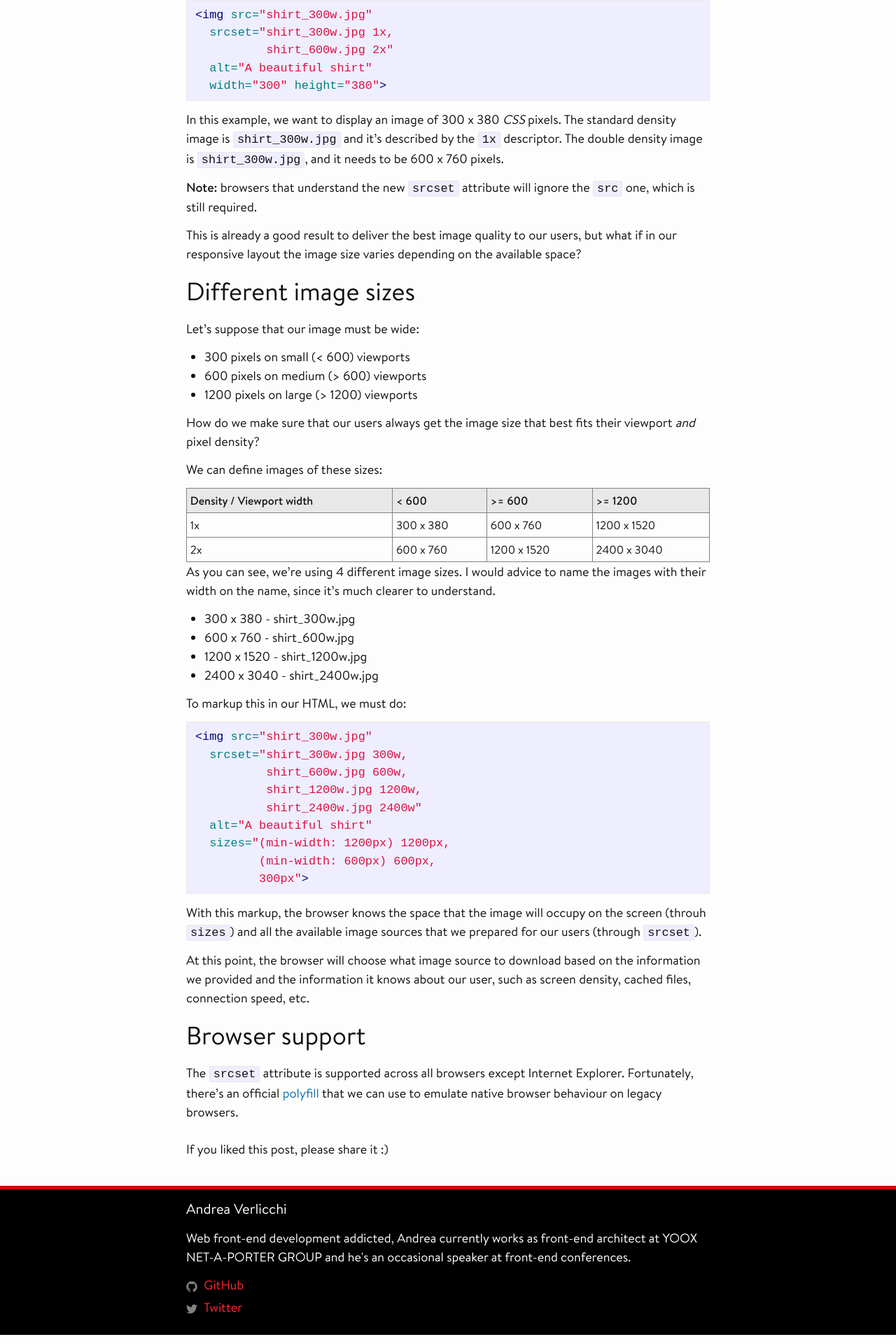
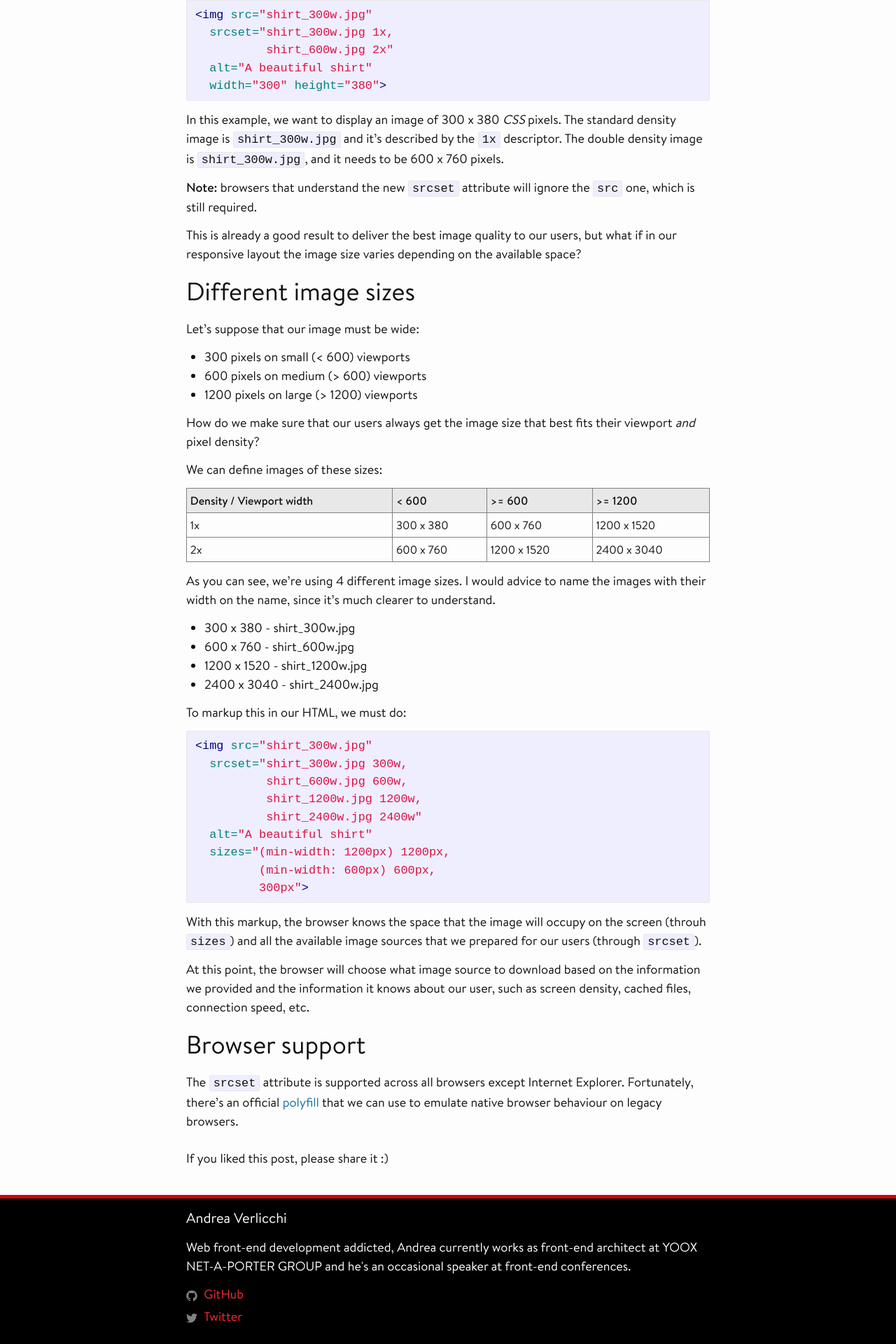
Before and after one commit to verlok/verlok.github.io, a Jekyll site: the page built from _posts/2017-04-10-responsive-images-a-html-51-standard.md, in a window 1280 px wide. Shown: the part 1541-3461 px from the top of the page at 70% size. Built offline with Jekyll 4.4.1, drawn with Linux system fonts in a browser that asks for light colours.

Commit message:
Added space after table. Fixes #9

```diff
--- a/_sass/_tables.scss
+++ b/_sass/_tables.scss
@@ -1,6 +1,7 @@
 table {
     border-collapse: collapse;
     width: 100%;
+    margin-bottom: $spacing-unit/2;
 }
 
 td,
```
